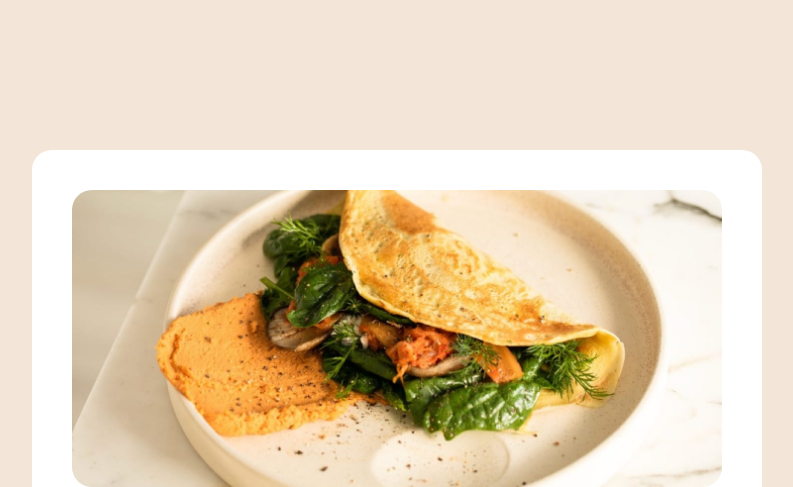
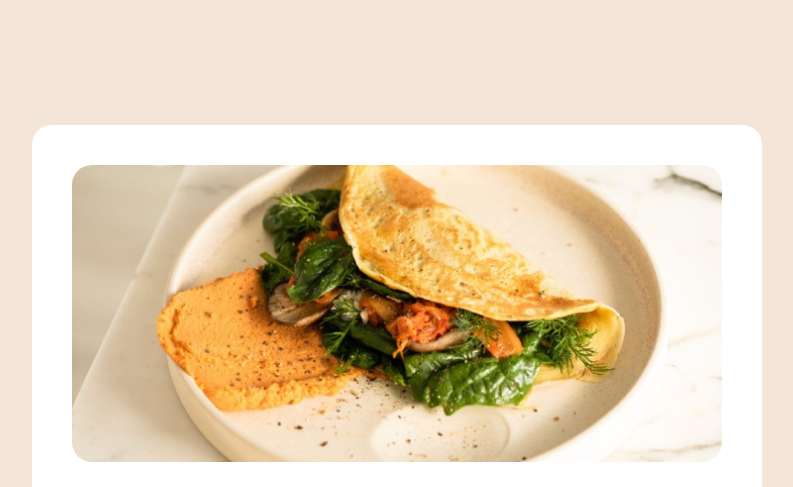
Before and after one commit to VandorpKe/recipe_page, a plain HTML site: page index.html in a window 1280 px wide. Shown: the top 487 px of the page, without its empty margins (243-1036 px from the left). Drawn offline with Linux system fonts and the light colour scheme.

Commit message:
Update style.css

```diff
--- a/styles/style.css
+++ b/styles/style.css
@@ -12,7 +12,7 @@ main{
     border-radius: 20px;
     width: 650px;
     height: fit-content;
-    margin: 150px auto;
+    margin: 125px auto;
     padding: 40px
 }
 
@@ -33,6 +33,7 @@ h1{
 h2 {
     color: hsl(14, 45%, 36%);
     font-size: 1.8em;
+    margin-top: 30px;
 }
 
 li, p, tr {
```
